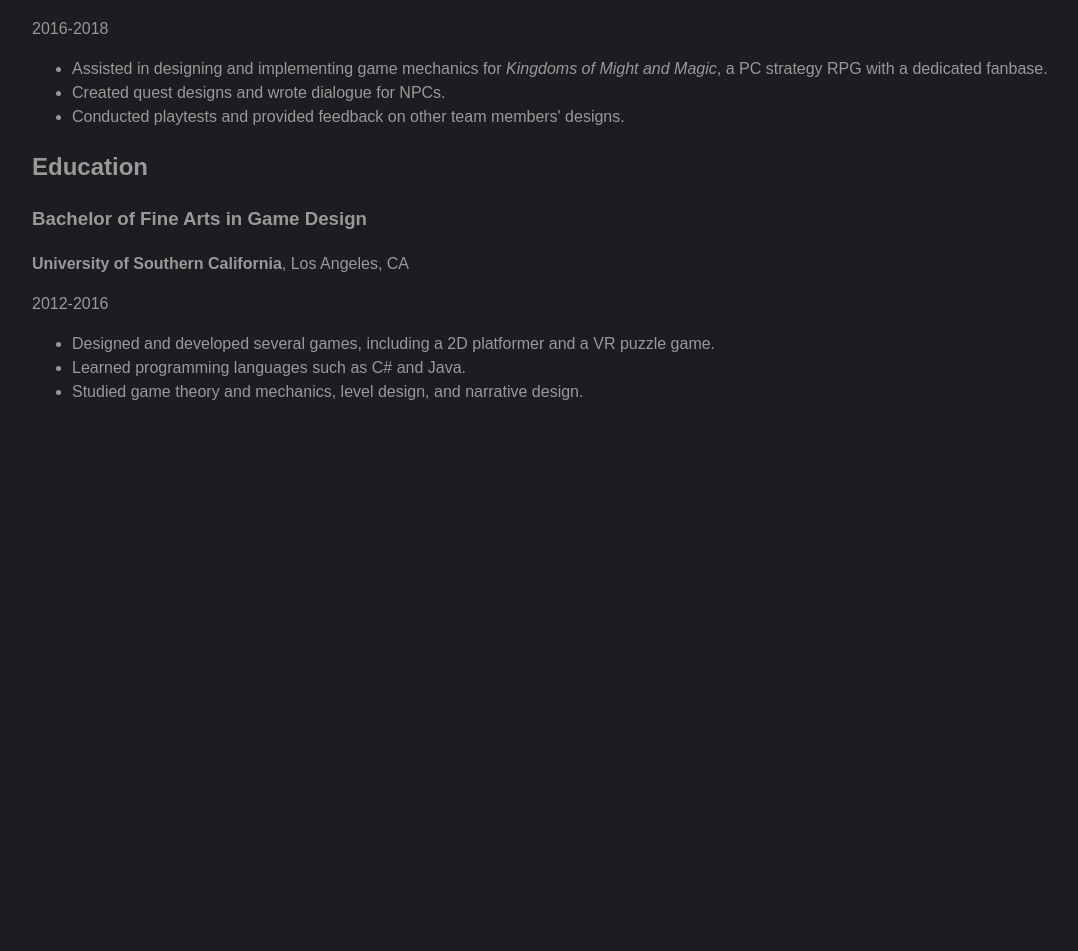
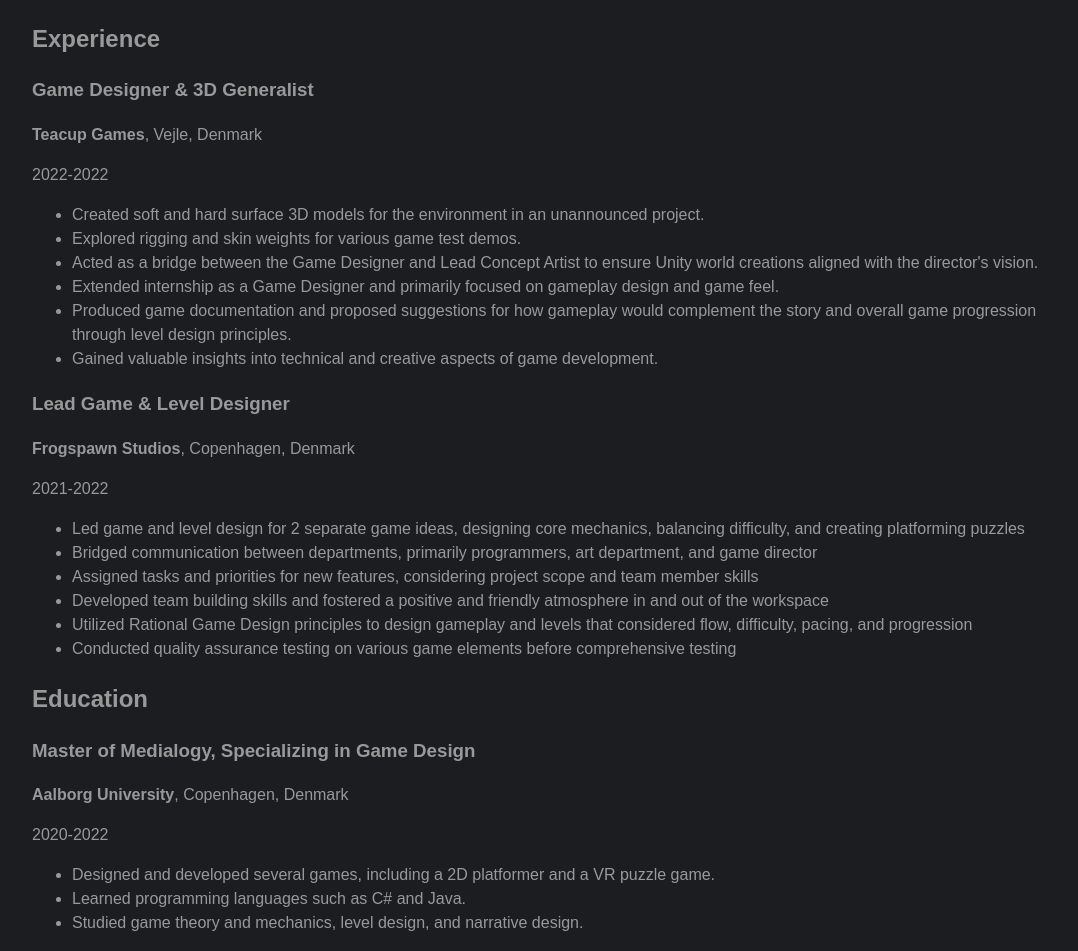
Before and after one commit to SMYoung95/SMYoung95.github.io, a PHP site: page /resume.html in a window 1280 px wide. Shown: the part 594-1545 px from the top of the page, without its empty margins (94-1172 px from the left). Before the commit the page ends 994 px from the top, so only its background shows below. Run offline with PHP 8.4, Linux system fonts and the light colour scheme.

Commit message:
Added Extra elements!

```diff
--- a/resume.html
+++ b/resume.html
@@ -1,57 +1,85 @@
 <!DOCTYPE html>
 <html lang="en">
+
 <head>
     <meta charset="UTF-8">
     <title>Resume - Sebastian M. Young</title>
     <link rel="stylesheet" href="styles.css">
 </head>
+
 <body>
-  <header>
+    <header id="home-header">
+        <h1>Sebastian M. Young</h1>
+        <h2>Game Designer, Developer </h2>
+        <h2>&amp; Jack of All Trades</h2>
+        <div class="social-links">
+            <a href="https://www.linkedin.com/in/sebastianmyoung/" target="_blank"><img src="images/LinkdinLogo.png" alt="Linkedin"></a>
+            <a href="mailto:seanyoungat@hotmail.com" target="_blank"><img src="images/EmailLogo.png" alt="Email"></a>
+
+        </div>
+
         <nav>
             <ul>
                 <li><a href="index.html">Home</a></li>
-        <li><a href="games.html">Games</a></li>
-        <li class="active"><a href="resume.html">Resume</a></li>
-        <li><a href="contact.html">Contact Me</a></li>
+                <li><a href="#">Games</a>
+                    <ul>
+                        <li><a href="requiem.html">Requiem</a></li>
+                        <li><a href="windfall.html">Windfall</a></li>
+                        <li><a href="ichasemycatsometimes.html">I Chase My Cat Sometimes</a></li>
+                    </ul>
+                </li>
+                <li><a href="resume.html">About &amp; Resume</a></li>
+                <li><a href="contactme.html">Contact Me</a></li>
             </ul>
         </nav>
     </header>
-
     <main>
         <h1>Resume</h1>
-    <section>
+        <section class="resume-summary">
+  <div class="resume-summary-image">
+    <img src="path/to/your/image.jpg" alt="Your name">
+  </div>
+  <div class="resume-summary-text">
     <h2>Summary</h2>
-      <p>I am a game designer with experience in designing and balancing RPGs. I have worked on several successful titles, including...</p>
+    <p>A dedicated and hard-working jack-of-many-trades with a fiery passion for game design. I have a great interest and focus on mechanics, balancing, and game-feel.</p>
+  </div>
 </section>
+
         <section>
             <h2>Experience</h2>
             <article>
-        <h3>Game Designer</h3>
-        <p><strong>XYZ Game Studio</strong>, Seattle, WA</p>
-        <p>2018-present</p>
+                <h3>Game Designer &amp; 3D Generalist</h3>
+                <p><strong>Teacup Games</strong>, Vejle, Denmark</p>
+                <p>2022-2022</p>
                 <ul>
-          <li>Designed and balanced game systems for <em>Adventures in Elvendom</em>, a successful mobile RPG with over 5 million downloads.</li>
-          <li>Collaborated with the art team to create memorable characters and locations.</li>
-          <li>Continued to improve the game post-launch with new content updates and feature additions.</li>
+                    <li>Created soft and hard surface 3D models for the environment in an unannounced project.</li>
+                    <li>Explored rigging and skin weights for various game test demos.</li>
+                    <li>Acted as a bridge between the Game Designer and Lead Concept Artist to ensure Unity world creations aligned with the director's vision.</li>
+                    <li>Extended internship as a Game Designer and primarily focused on gameplay design and game feel.</li>
+                    <li>Produced game documentation and proposed suggestions for how gameplay would complement the story and overall game progression through level design principles.</li>
+                    <li>Gained valuable insights into technical and creative aspects of game development.</li>
                 </ul>
             </article>
             <article>
-        <h3>Associate Game Designer</h3>
-        <p><strong>ABC Game Company</strong>, San Francisco, CA</p>
-        <p>2016-2018</p>
+                <h3>Lead Game &amp; Level Designer</h3>
+                <p><strong>Frogspawn Studios</strong>, Copenhagen, Denmark</p>
+                <p>2021-2022</p>
                 <ul>
-          <li>Assisted in designing and implementing game mechanics for <em>Kingdoms of Might and Magic</em>, a PC strategy RPG with a dedicated fanbase.</li>
-          <li>Created quest designs and wrote dialogue for NPCs.</li>
-          <li>Conducted playtests and provided feedback on other team members' designs.</li>
+                    <li>Led game and level design for 2 separate game ideas, designing core mechanics, balancing difficulty, and creating platforming puzzles</li>
+                    <li>Bridged communication between departments, primarily programmers, art department, and game director</li>
+                    <li>Assigned tasks and priorities for new features, considering project scope and team member skills</li>
+                    <li>Developed team building skills and fostered a positive and friendly atmosphere in and out of the workspace</li>
+                    <li>Utilized Rational Game Design principles to design gameplay and levels that considered flow, difficulty, pacing, and progression</li>
+                    <li>Conducted quality assurance testing on various game elements before comprehensive testing</li>
                 </ul>
             </article>
         </section>
         <section>
             <h2>Education</h2>
             <article>
-        <h3>Bachelor of Fine Arts in Game Design</h3>
-        <p><strong>University of Southern California</strong>, Los Angeles, CA</p>
-        <p>2012-2016</p>
+                <h3>Master of Medialogy, Specializing in Game Design</h3>
+                <p><strong>Aalborg University</strong>, Copenhagen, Denmark</p>
+                <p>2020-2022</p>
                 <ul>
                     <li>Designed and developed several games, including a 2D platformer and a VR puzzle game.</li>
                     <li>Learned programming languages such as C# and Java.</li>
@@ -61,4 +89,5 @@
         </section>
     </main>
 </body>
+
 </html>
```
Also changed, not shown: index.html (+24 -0 lines), styles.css (+33 -3 lines), windfall.html (+19 -5 lines), images/blenderlogo.png (added), images/blenderlogo_512.png (added), images/programminglanguages.png (added), images/rokoko.png (added), images/rokoko_512.png (added), images/substancepainter_512.png (added). Lines whose indentation alone changed are shown as unchanged.
